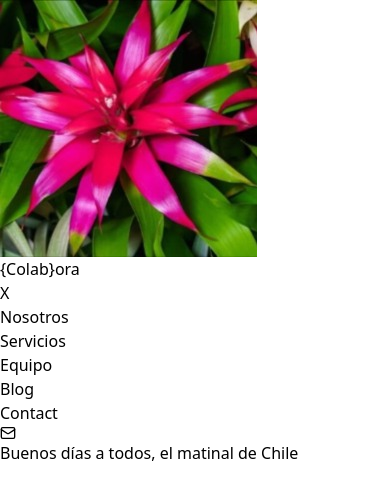
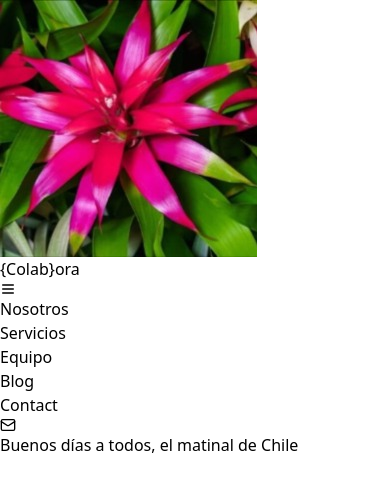
Before and after one commit to arsato/colabora-webpage, a React (Vite) app in the folder client/: page / in a window 390 px wide. Shown: the top 500 px of the page. Built offline with nearby package versions, Linux system fonts and the light colour scheme.

Commit message:
Adding menu responsive

```diff
--- a/client/src/components/Navbar.jsx
+++ b/client/src/components/Navbar.jsx
@@ -1,47 +1,57 @@
 import { NavLink } from "react-router-dom";
 import Flower from "../assets/flower.png";
-import { LuMail } from "react-icons/lu";
+import { LuMail, LuMenu, LuX } from "react-icons/lu";
+import { FiMenu } from "react-icons/fi";
 import { useState } from "react";
 
 const Navbar = () => {
-  const activeStyle = "hover:scale-105 transition-transform ease-in-out duration-300"
-  const [showMenu, setShowMenu] = useState(false)
-  const [menuStyle, setMenuStyle] = useState("")
+  const activeStyle =
+    "md:hover:scale-105 transition-transform ease-in-out duration-300";
+  const [showMenu, setShowMenu] = useState(false);
+  const [menuStyle, setMenuStyle] = useState("top-[-400px]");
 
   const showMenuHandler = () => {
-    showMenu ? setMenuStyle("top-[80px] opacity-100 z-1") : setMenuStyle("top-0 opacity-100")
-    setShowMenu(!showMenu)
-  }
+    !showMenu
+      ? setMenuStyle("top-[80px]")
+      : setMenuStyle("top-[-400px]");
+    setShowMenu(!showMenu);
+  };
 
   return (
     <nav className="bg-white p-4 shadow-md">
       <div className="container mx-auto flex justify-between items-center">
-        <NavLink to="/" className={`flex items-center gap-4 ${activeStyle}`}>
+        <NavLink to="/" className={`flex items-center gap-4 ${activeStyle}`} onClick={showMenu && showMenuHandler}>
           <div className="w-12 rounded-lg overflow-hidden">
             <img src={Flower} alt="una flor muy bonita" />
           </div>
           <h1 className="text-xl font-bold">{`{Colab}ora`}</h1>
         </NavLink>
-        <span className="text-3xl cursor-pointer md:hidden block"
+        <span
+          className="text-3xl cursor-pointer md:hidden block"
           onClick={showMenuHandler}
         >
-          X
+          {!showMenu ? <LuMenu /> : <LuX />}
         </span>
-        <ul className={`md:flex md:items-center z-[1] md:z-auto md:static absolute w-full left-0 bg-white gap-8 font-medium md:w-auto md:opacity-100 opacity-100 top-[-400px] transition-all ease-in-out duration-500 ${menuStyle}`}>
-          <li className={activeStyle}>
+        <ul
+          className={`flex flex-col md:flex-row md:items-center md:z-auto md:static absolute w-full left-0 text-xl md:text-base text-center bg-white gap-4 p-6 md:p-0 shadow-xl md:shadow-none md:gap-8 font-medium md:w-auto md:opacity-100 transition-all ease-in-out duration-300 ${menuStyle}`}
+        >
+          <li className={activeStyle} onClick={showMenuHandler}>
             <NavLink to="/about">Nosotros</NavLink>
           </li>
-          <li className={activeStyle}>
+          <li className={activeStyle} onClick={showMenuHandler}>
             <NavLink to="/services">Servicios</NavLink>
           </li>
-          <li className={activeStyle}>
+          <li className={activeStyle} onClick={showMenuHandler}>
             <NavLink to="/team">Equipo</NavLink>
           </li>
-          <li className={activeStyle}>
+          <li className={activeStyle} onClick={showMenuHandler}>
             <NavLink to="/blog">Blog</NavLink>
           </li>
-          <NavLink to="/">
-            <li className={`flex items-center gap-2 bg-zinc-400 text-white px-4 py-2 rounded-full ${activeStyle}`}>
+          <NavLink to="/contact">
+            <li
+              className={`flex items-center justify-center gap-2 bg-zinc-400 text-white px-4 py-2 rounded-full ${activeStyle}`}
+              onClick={showMenuHandler}
+            >
               Contact
               <LuMail />
             </li>
--- a/client/vite.config.js
+++ b/client/vite.config.js
@@ -4,4 +4,7 @@ import react from '@vitejs/plugin-react-swc'
 // https://vitejs.dev/config/
 export default defineConfig({
   plugins: [react()],
+  server: {
+    host: true
+  }
 })
```
